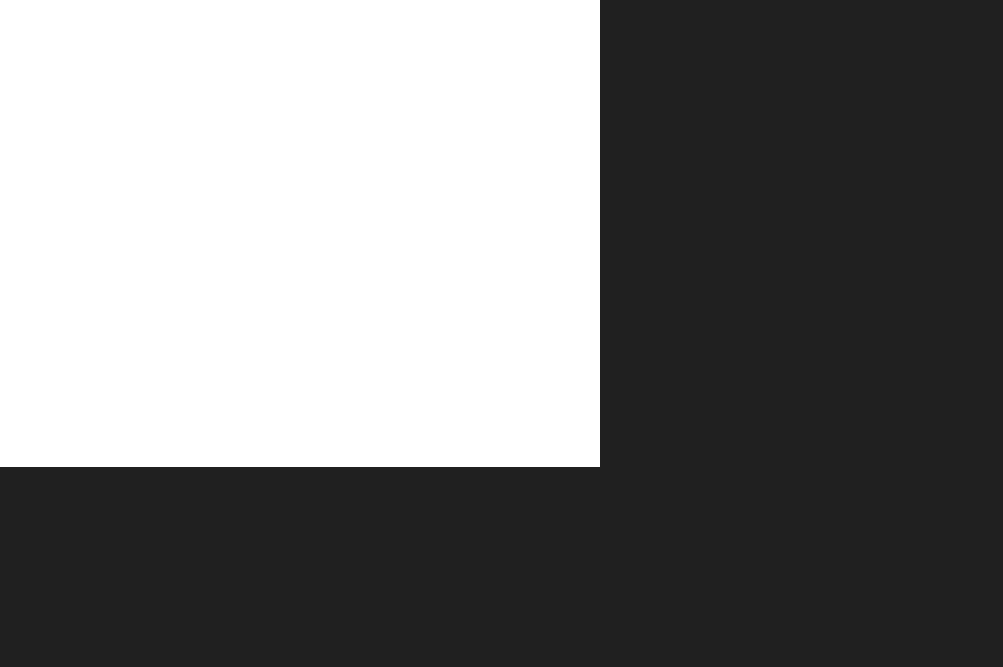
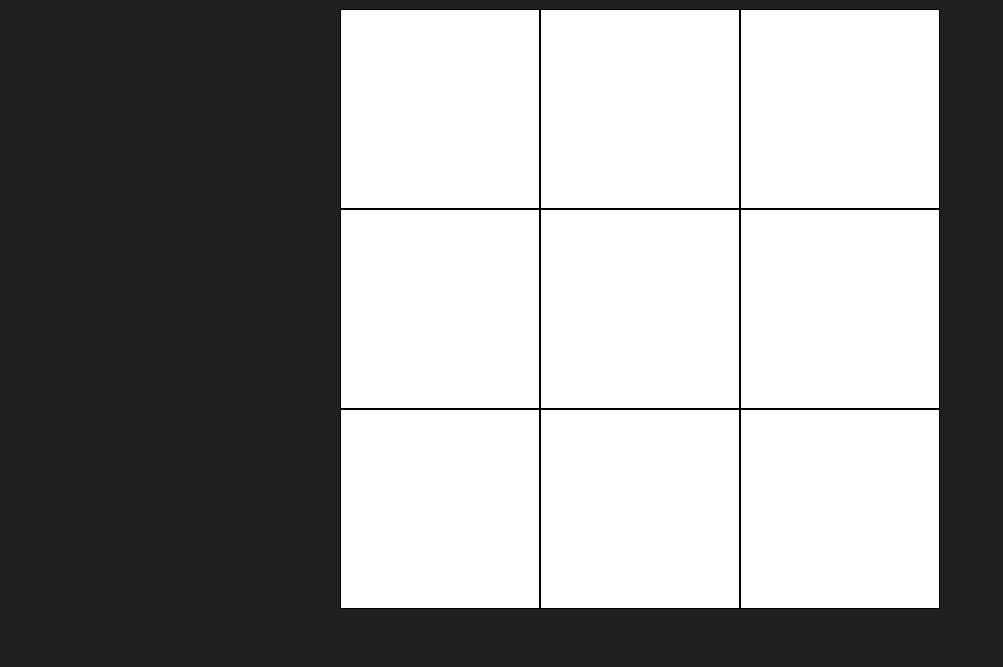
Before and after one commit to nathankim137311/Tic-Tac-Toe, a plain HTML site: page index.html in a window 1280 px wide. Shown: the part 133-800 px from the top of the page, without its empty margins (0-1003 px from the left). Drawn offline with Linux system fonts and the light colour scheme.

Commit message:
basic CSS styling to create 3 x 3 grid.

```diff
--- a/app/js/script.js
+++ b/app/js/script.js
@@ -11,7 +11,12 @@ let gameBoard = {
             this.grid.push(div);
             i++;
         }
-       return this.grid;
+        // each square listens for a click event
+        this.grid.forEach(square => square.addEventListener('click', (e) => {
+            e.target.classList.add('expand');
+            })
+        );
+        return this.grid;
     }
 };
 
--- a/app/scss/_globals.scss
+++ b/app/scss/_globals.scss
@@ -10,6 +10,11 @@ html {
 }
 
 body {
+    display: flex;
+    justify-content: center;
+    align-items: center;
+    flex-direction: column;
+    height: 100vh;
     font-family: Arial, Helvetica, sans-serif;
     line-height: 1.3;
     margin: 0px;
--- a/app/scss/style.scss
+++ b/app/scss/style.scss
@@ -13,7 +13,17 @@
 }
 
 .square {
+    display: flex;
+    justify-content: center;
+    align-items: center;
+    border: 1px $black solid; // not even thickness
     width: 200px;
     height: 200px;
     background-color: $white;
+    transition: all 0.10s ease;
 }
+
+.expand {
+    scale: 1.05;
+    background-color: $black;
+}
--- a/index.html
+++ b/index.html
@@ -9,6 +9,7 @@
     <title>Tic-Tac-Toe</title>
 </head>
 <body>
+    <h1>Tic-Tac-Toe</h1>
     <div id="game-container">
     </div>
     <script src="app/js/script.js"></script>
```
Also changed, not shown: dist/style.css, 1 other file.
